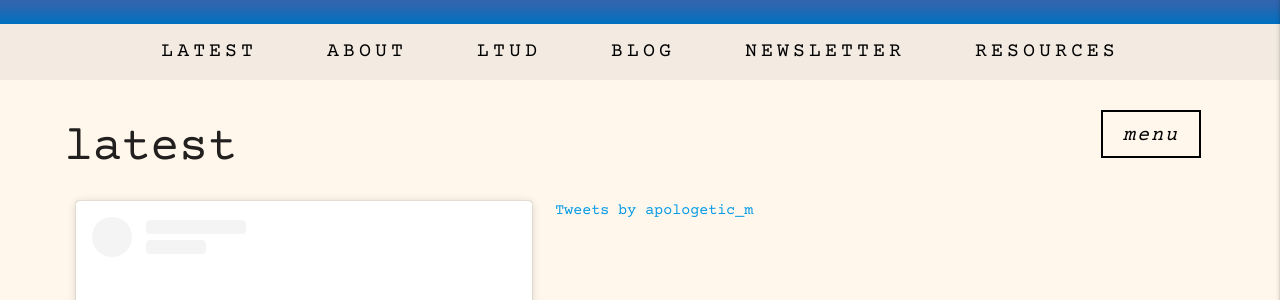
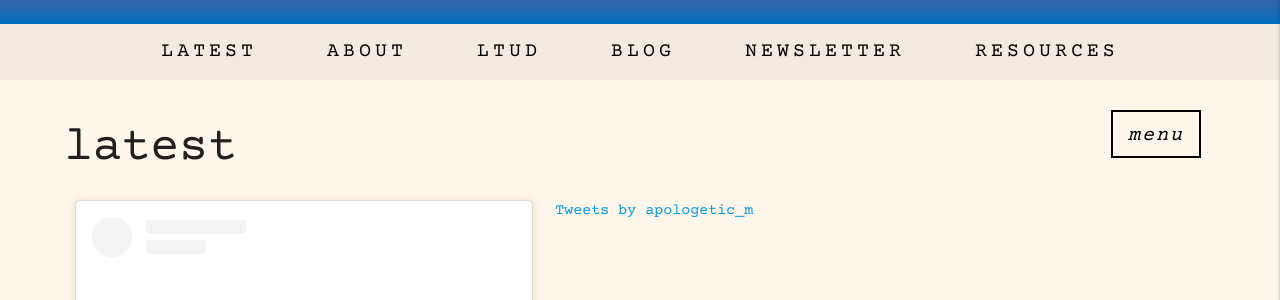
Before and after one commit to khiciste/apologetic_millennial, a Jekyll site: the page built from index.html, in a window 1280 px wide. Shown: the part 139-439 px from the top of the page. Built offline with Jekyll 4.4.1, drawn with Linux system fonts in a browser that asks for light colours; some web fonts are replaced; a script that is not in the unit is left out; comment, search, counter and statistics services are not loaded.

Commit message:
button padding

```diff
--- a/styles/style.css
+++ b/styles/style.css
@@ -391,8 +391,6 @@
   position: relative;
   right: 0;
   margin: 30px 15px 15px 15px;
-  padding-left: 10px;
-  padding-right: 10px;
   font-style: italic;
 }
 
@@ -415,13 +413,14 @@
   height: 48px;
   line-height: 48px;
   margin: 15px;
-  padding: 0 20px !important;
+  padding: 0 15px !important;
   text-align: center;
   transition:
     background-color 500ms linear,
     color 500ms linear;
 }
 
+#menu-button:hover,
 button:hover,
 .button:hover {
   color: rgb(255, 246, 236);
```
